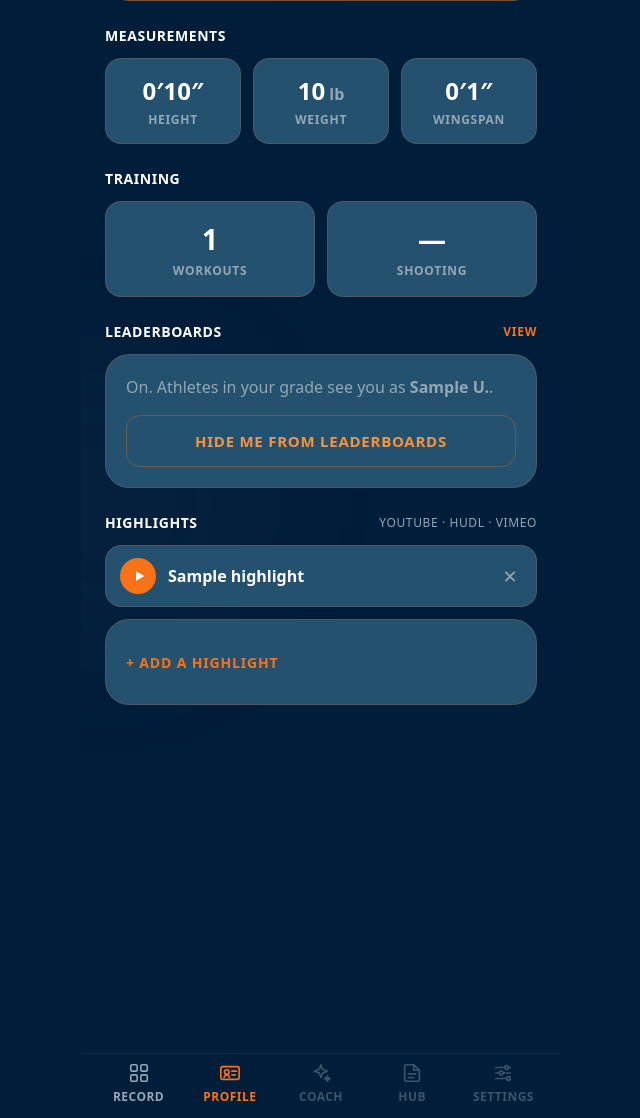
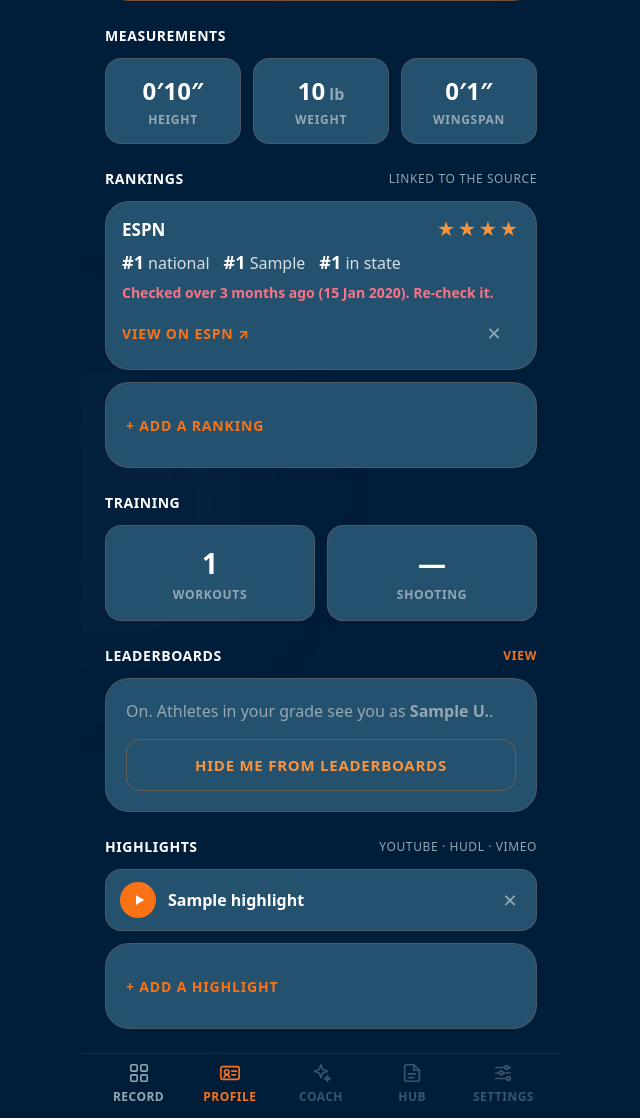
Before and after one commit to Kaiden-King/ascendiq, a Django app: page /profile/ in a window 1280 px wide. Shown: the part 369-1487 px from the top of the page, without its empty margins (319-959 px from the left). Run offline with Django 5.2, Linux system fonts and the light colour scheme; a user stored in the database is signed in; tables that the repository leaves empty hold one stand-in row (values such as "Sample post").

Commit message:
Rankings from outlets on My profile
- Ranking model: outlet (ESPN, 247Sports, On3, Rivals, MaxPreps,
  USA Today), stars, national/position/state rank, link, date checked
- Entered by the athlete, never copied from outlets; the link must be
  https on the chosen outlet's own domain (lookalikes refused)
- Shown with "View on <outlet>"; red "re-check" notice after 90 days
  (stats.is_stale), per the sourcing standard
- Up to 10; only your own can be removed (404 otherwise)
- Tests use a fast password hasher: 144s -> 1s (53 tests)
- LATER: Hub "where to find rankings" page (week 4); gamified team
  leaderboards for high school teams

Co-Authored-By: Claude Opus 5.5 <noreply@anthropic.com>

```diff
--- a/athletes/forms.py
+++ b/athletes/forms.py
@@ -2,8 +2,9 @@ from urllib.parse import urlsplit
 
 from django import forms
 from django.contrib.auth.forms import UserCreationForm
+from django.utils import timezone
 
-from .models import Athlete, Highlight
+from .models import Athlete, Highlight, Ranking
 
 
 class SignupForm(UserCreationForm):
@@ -119,3 +120,74 @@ class HighlightForm(forms.ModelForm):
         if parts.scheme != "https" or (parts.hostname or "").lower() not in HIGHLIGHT_HOSTS:
             raise forms.ValidationError("Use an https link from YouTube, Hudl or Vimeo.")
         return url
+
+
+# Each outlet's own website. A ranking's link must be on the outlet you picked,
+# so "247Sports #45" can only point at 247sports.com — a coach lands on the source.
+OUTLET_DOMAINS = {
+    "espn": "espn.com",
+    "247sports": "247sports.com",
+    "on3": "on3.com",
+    "rivals": "rivals.com",
+    "maxpreps": "maxpreps.com",
+    "usatoday": "usatoday.com",
+}
+
+
+def on_domain(host, domain):
+    """'www.247sports.com' is on '247sports.com'; 'fake247sports.com' is not."""
+    host = (host or "").lower()
+    return host == domain or host.endswith("." + domain)
+
+
+class RankingForm(forms.ModelForm):
+    class Meta:
+        model = Ranking
+        fields = ["outlet", "stars", "national_rank", "position_rank", "state_rank", "checked_on", "url"]
+        labels = {
+            "outlet": "Outlet",
+            "stars": "Stars (1–5)",
+            "national_rank": "National rank",
+            "position_rank": "Position rank",
+            "state_rank": "State rank",
+            "checked_on": "Date you checked it",
+            "url": "Link to your ranking",
+        }
+        widgets = {
+            "stars": number_widget("4"),
+            "national_rank": number_widget("45"),
+            "position_rank": number_widget("8"),
+            "state_rank": number_widget("3"),
+            "checked_on": forms.DateInput(attrs={"type": "date"}),
+            "url": forms.URLInput(attrs={"placeholder": "https://247sports.com/…", "inputmode": "url"}),
+        }
+
+    def clean_stars(self):
+        stars = self.cleaned_data["stars"]
+        if stars is not None and not 1 <= stars <= 5:
+            raise forms.ValidationError("Stars are 1 to 5.")
+        return stars
+
+    def clean_checked_on(self):
+        checked_on = self.cleaned_data["checked_on"]
+        if checked_on > timezone.localdate():
+            raise forms.ValidationError("That date is in the future.")
+        return checked_on
+
+    def clean(self):
+        cleaned = super().clean()
+        ranks = ["stars", "national_rank", "position_rank", "state_rank"]
+        if not any(cleaned.get(field) for field in ranks):
+            raise forms.ValidationError("Add at least one: stars, or a national, position or state rank.")
+        for field in ["national_rank", "position_rank", "state_rank"]:
+            value = cleaned.get(field)
+            if value is not None and not 1 <= value <= 3000:
+                self.add_error(field, "Ranks run from 1 to 3000.")
+
+        outlet, url = cleaned.get("outlet"), cleaned.get("url")
+        if outlet and url:
+            parts = urlsplit(url)
+            domain = OUTLET_DOMAINS[outlet]
+            if parts.scheme != "https" or not on_domain(parts.hostname, domain):
+                self.add_error("url", f"Use an https link on {domain}, the outlet you picked.")
+        return cleaned
--- a/athletes/stats.py
+++ b/athletes/stats.py
@@ -123,3 +123,11 @@ def short_name(full_name):
     if len(parts) == 1:
         return parts[0]
     return f"{parts[0]} {parts[-1][0]}."
+
+
+STALE_AFTER_DAYS = 90
+
+
+def is_stale(checked_on, today, days=STALE_AFTER_DAYS):
+    """True when a sourced fact hasn't been re-checked in `days` days."""
+    return (today - checked_on).days > days
--- a/athletes/urls.py
+++ b/athletes/urls.py
@@ -13,6 +13,8 @@ urlpatterns = [
     path("leaderboard/toggle/", views.leaderboard_toggle, name="leaderboard_toggle"),
     path("profile/", views.profile, name="profile"),
     path("profile/edit/", views.profile_edit, name="profile_edit"),
+    path("profile/rankings/add/", views.ranking_add, name="ranking_add"),
+    path("profile/rankings/<int:ranking_id>/delete/", views.ranking_delete, name="ranking_delete"),
     path("profile/highlights/add/", views.highlight_add, name="highlight_add"),
     path("profile/highlights/<int:highlight_id>/delete/", views.highlight_delete, name="highlight_delete"),
     path("workout/today/", views.workout_today, name="workout_today"),
--- a/athletes/views.py
+++ b/athletes/views.py
@@ -12,10 +12,10 @@ from django.utils import timezone
 from django.utils.text import slugify
 from django.views.decorators.http import require_POST
 
-from .forms import POSITIONS, HighlightForm, ProfileForm, SignupForm
-from .models import Athlete, Highlight, Workout, WorkoutSet
+from .forms import POSITIONS, HighlightForm, ProfileForm, RankingForm, SignupForm
+from .models import Athlete, Highlight, Ranking, Workout, WorkoutSet
 from .stats import (
-    LEADERBOARD_GRADES, grad_year_for, grade_for, minutes_between, pct_change,
+    LEADERBOARD_GRADES, grad_year_for, grade_for, is_stale, minutes_between, pct_change,
     shooting_pct, shooting_totals, short_name, streak, week_start,
 )
 from .workout_templates import GUARD_60, GUARD_60_FOCUS, create_todays_workout, todays_workout
@@ -344,20 +344,27 @@ def workout_summary(request, workout_id):
 MAX_HIGHLIGHTS = 8
 
 
-def profile_context(athlete, highlight_form):
-    """Everything the profile page shows. Shared by the page and a failed highlight add."""
+def profile_context(athlete, highlight_form=None, ranking_form=None):
+    """Everything the profile page shows. Shared by the page and failed adds."""
     total, _ = history_numbers(athlete)
     finished = Workout.objects.filter(athlete=athlete, status="completed").aggregate(
         made=Sum("workoutset__made"), attempted=Sum("workoutset__attempted")
     )
     highlights = list(athlete.highlight_set.all())
+    today = timezone.localdate()
+    rankings = list(athlete.ranking_set.all())
+    for ranking in rankings:
+        ranking.stale = is_stale(ranking.checked_on, today)
     return {
+        "rankings": rankings,
+        "ranking_form": ranking_form or RankingForm(initial={"checked_on": today}),
+        "can_add_ranking": len(rankings) < MAX_RANKINGS,
         "athlete": athlete,
         "active_tab": "profile",
         "highlights": highlights,
         "total": total,
         "season_pct": shooting_pct(finished["made"] or 0, finished["attempted"]),
-        "highlight_form": highlight_form,
+        "highlight_form": highlight_form or HighlightForm(),
         "can_add_highlight": len(highlights) < MAX_HIGHLIGHTS,
         "my_short_name": short_name(athlete.full_name),
     }
@@ -367,7 +374,7 @@ def profile_context(athlete, highlight_form):
 def profile(request):
     """Your own profile. Only you can see this page — public profiles are separate."""
     athlete = get_object_or_404(Athlete, user=request.user)
-    return render(request, "profile.html", profile_context(athlete, HighlightForm()))
+    return render(request, "profile.html", profile_context(athlete))
 
 
 @login_required
@@ -401,7 +408,7 @@ def highlight_add(request):
         highlight.save()
         return redirect("profile")
     # Show the profile again, with the add form open and its error messages.
-    context = profile_context(athlete, form)
+    context = profile_context(athlete, highlight_form=form)
     context["open_highlight_form"] = True
     return render(request, "profile.html", context, status=400)
 
@@ -534,3 +541,34 @@ def leaderboard_toggle(request):
     if request.POST.get("next") == "leaderboard":
         return redirect("leaderboard")
     return redirect("profile")
+
+
+# --- Rankings from outlets (entered by the athlete, linked to the source) ----
+
+MAX_RANKINGS = 10
+
+
+@login_required
+@require_POST
+def ranking_add(request):
+    athlete = get_object_or_404(Athlete, user=request.user)
+    form = RankingForm(request.POST)
+    if athlete.ranking_set.count() >= MAX_RANKINGS:
+        form.add_error(None, f"You can have up to {MAX_RANKINGS} rankings. Remove one first.")
+    if form.is_valid():
+        ranking = form.save(commit=False)
+        ranking.athlete = athlete
+        ranking.save()
+        return redirect("profile")
+    context = profile_context(athlete, ranking_form=form)
+    context["open_ranking_form"] = True
+    return render(request, "profile.html", context, status=400)
+
+
+@login_required
+@require_POST
+def ranking_delete(request, ranking_id):
+    # Access check in the query: only your own rankings can be removed.
+    ranking = get_object_or_404(Ranking, id=ranking_id, athlete__user=request.user)
+    ranking.delete()
+    return redirect("profile")
--- a/static/css/ascendiq.css
+++ b/static/css/ascendiq.css
@@ -691,3 +691,17 @@ a.btn-primary { display: flex; align-items: center; justify-content: center; }
 /* leaderboard chips: fill the row evenly instead of scrolling off the edge */
 .chips .chip { flex: 1; justify-content: center; padding: 0 8px; }
 .lb-stat-note { margin: 0; font-size: 14px; color: var(--muted); }
+
+/* ===================== rankings from outlets ===================== */
+.rks { margin: 0; padding: 0; list-style: none; display: flex; flex-direction: column; gap: 10px; }
+.rk { padding: 14px 16px 6px; }
+.rk__top { display: flex; align-items: center; justify-content: space-between; gap: 10px; }
+.rk__outlet { font-size: 17px; font-weight: 700; color: var(--text); }
+.rk__stars { font-size: 18px; letter-spacing: 2px; color: var(--orange-lt); }
+.rk__ranks { display: flex; flex-wrap: wrap; gap: 4px 14px; margin: 6px 0 0; font-size: 16px; color: var(--body); }
+.rk__ranks b { color: var(--text); font-size: 18px; }
+.rk__checked { margin: 6px 0 0; font-size: 14px; color: var(--muted); }
+.rk__checked--stale { color: var(--down); font-weight: 700; }
+.rk__actions { display: flex; align-items: center; justify-content: space-between; }
+.rk__view { display: inline-flex; align-items: center; min-height: 44px; font-size: 14px; }
+.card .field select { appearance: none; }
--- a/templates/profile.html
+++ b/templates/profile.html
@@ -39,6 +39,57 @@
     </div>
     {% if not athlete.height_in and not athlete.weight_lb and not athlete.wingspan_in %}
       <p class="today__sub">Add your measurements with <a class="link-more" href="{% url 'profile_edit' %}">Edit profile</a>.</p>
+    {% endif %}
+  </section>
+
+  {# ============ RANKINGS (from outlets, each linked to its source) ============ #}
+  <section class="sect">
+    <div class="sect__hd">
+      <h2>Rankings</h2>
+      <span class="sect__note">Linked to the source</span>
+    </div>
+
+    {% if rankings %}
+      <ul class="rks">
+        {% for r in rankings %}
+          <li class="rk card">
+            <div class="rk__top">
+              <span class="rk__outlet">{{ r.get_outlet_display }}</span>
+              {% if r.stars %}<span class="rk__stars" aria-label="{{ r.stars }} stars">{{ r.stars_display }}</span>{% endif %}
+            </div>
+            <p class="rk__ranks">
+              {% if r.national_rank %}<span><b>#{{ r.national_rank }}</b> national</span>{% endif %}
+              {% if r.position_rank %}<span><b>#{{ r.position_rank }}</b> {{ athlete.position|default:"position" }}</span>{% endif %}
+              {% if r.state_rank %}<span><b>#{{ r.state_rank }}</b> in state</span>{% endif %}
+            </p>
+            <p class="rk__checked{% if r.stale %} rk__checked--stale{% endif %}">
+              {% if r.stale %}Checked over 3 months ago ({{ r.checked_on|date:"j M Y" }}). Re-check it.{% else %}Checked {{ r.checked_on|date:"j M Y" }}{% endif %}
+            </p>
+            <div class="rk__actions">
+              {# rel="noopener noreferrer": the outlet's site can't reach back into this page #}
+              <a class="link-more rk__view" href="{{ r.url }}" target="_blank" rel="noopener noreferrer">View on {{ r.get_outlet_display }} ↗</a>
+              <form method="post" action="{% url 'ranking_delete' r.id %}"
+                    onsubmit="return confirm('Remove your {{ r.get_outlet_display|escapejs }} ranking?');">
+                {% csrf_token %}
+                <button type="submit" class="hl__remove" aria-label="Remove {{ r.get_outlet_display }} ranking">✕</button>
+              </form>
+            </div>
+          </li>
+        {% endfor %}
+      </ul>
+    {% else %}
+      <p class="today__sub">No rankings yet. Add any ranking an outlet has given you, with the link to it.</p>
+    {% endif %}
+
+    {% if can_add_ranking %}
+      <details class="card card--pad hl-add" {% if open_ranking_form %}open{% endif %}>
+        <summary class="link-more">+ Add a ranking</summary>
+        <form method="post" action="{% url 'ranking_add' %}" novalidate>
+          {% csrf_token %}
+          {% include "registration/form_fields.html" with form=ranking_form %}
+          <button type="submit" class="btn-primary">Save ranking</button>
+        </form>
+      </details>
     {% endif %}
   </section>
 
```
Also changed, not shown: LATER.md (+17 -0 lines), athletes/models.py (+38 -0 lines), athletes/tests.py (+74 -5 lines), athletes/migrations/0006_ranking.py (added).
